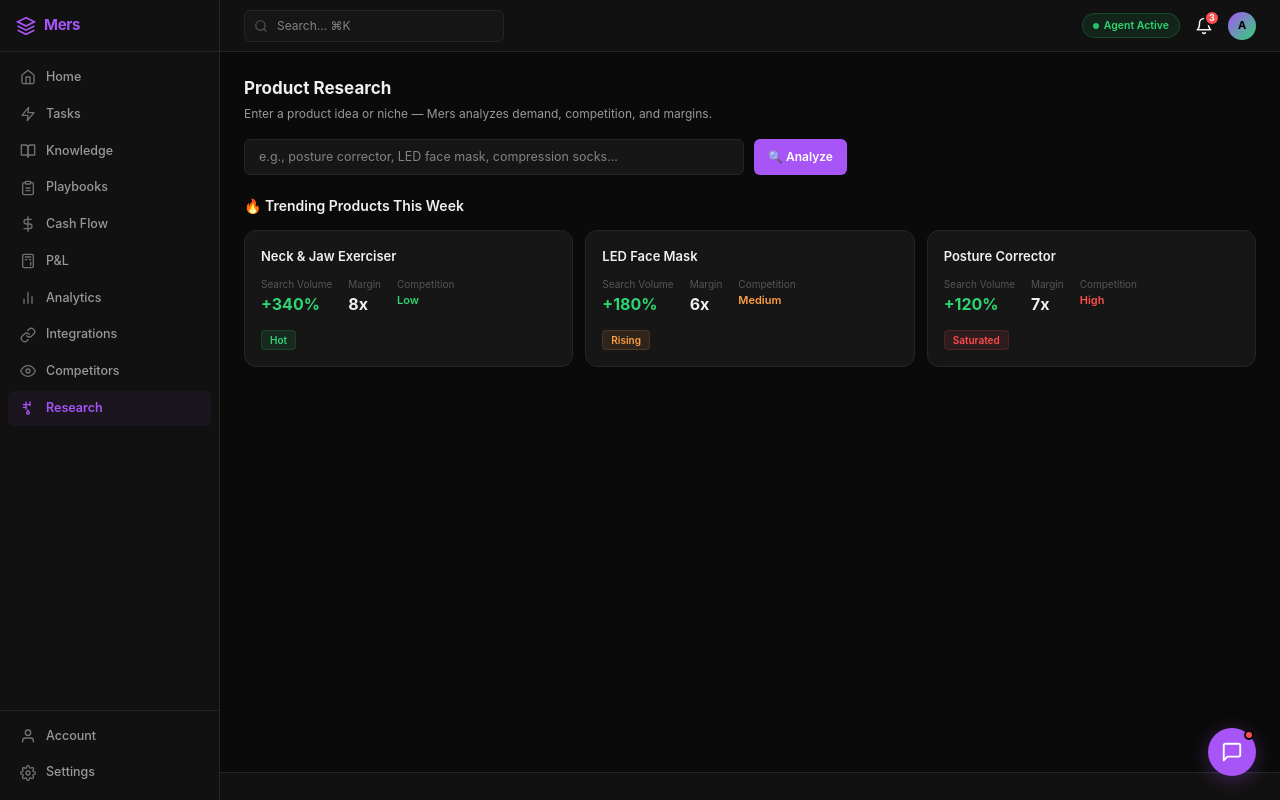
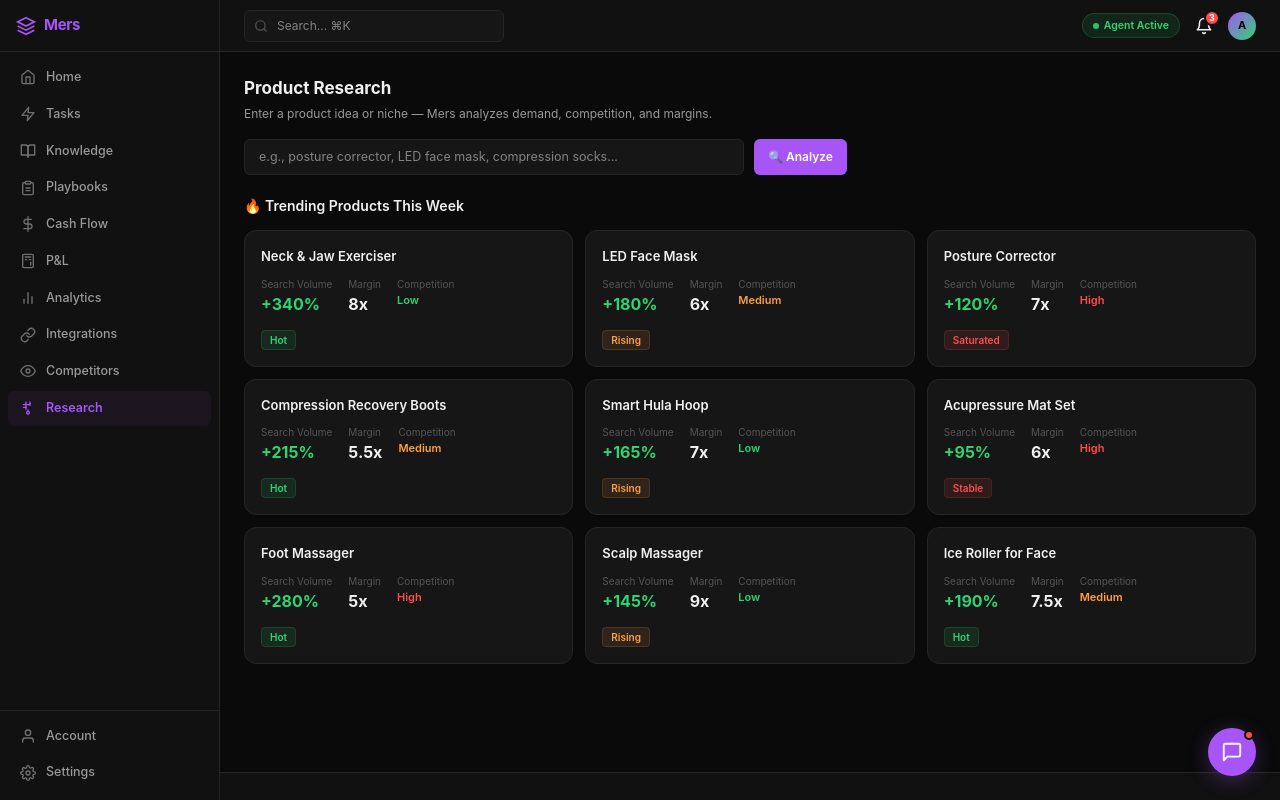
Before and after one commit to aldiyarsemedyarov/mers-app, a Next.js app: page /app/research in a window 1280 px wide. Built offline with nearby package versions, Linux system fonts and the light colour scheme.

Commit message:
feat: expand Competitors (6 entries) and Research (9 products)
- Competitors: added 4 more competitor stores with pricing data
- Research: added 6 more trending products with margins & competition
- All pages now have substantial content matching demo quality

```diff
--- a/src/app/app/(dash)/competitors/page.tsx
+++ b/src/app/app/(dash)/competitors/page.tsx
@@ -3,26 +3,12 @@
 import { Button } from '@/components/ui';
 
 const mockCompetitors = [
-  {
-    name: 'SlimWear.co',
-    url: 'https://slimwear.co',
-    category: 'Activewear',
-    price: 29,
-    priceChange: -10,
-    rating: 4.6,
-    reviews: 2834,
-    lastChecked: '2h ago',
-  },
-  {
-    name: 'FitComfort',
-    url: 'https://fitcomfort.com',
-    category: 'Activewear',
-    price: 42,
-    priceChange: 0,
-    rating: 4.8,
-    reviews: 1592,
-    lastChecked: '5h ago',
-  },
+  {name:'SlimWear.co',url:'https://slimwear.co',category:'Activewear',price:29,priceChange:-10,rating:4.6,reviews:2834,lastChecked:'2h ago'},
+  {name:'FitComfort',url:'https://fitcomfort.com',category:'Activewear',price:42,priceChange:0,rating:4.8,reviews:1592,lastChecked:'5h ago'},
+  {name:'ShapeActive',url:'https://shapeactive.com',category:'Compression wear',price:36,priceChange:3,rating:4.5,reviews:892,lastChecked:'3h ago'},
+  {name:'FlexFit Pro',url:'https://flexfitpro.com',category:'Activewear',price:44,priceChange:-5,rating:4.7,reviews:3241,lastChecked:'1h ago'},
+  {name:'CoreCompress',url:'https://corecompress.com',category:'Compression wear',price:38,priceChange:0,rating:4.4,reviews:1456,lastChecked:'6h ago'},
+  {name:'ActiveShape',url:'https://activeshape.co',category:'Activewear',price:32,priceChange:2,rating:4.6,reviews:2103,lastChecked:'4h ago'},
 ];
 
 export default function CompetitorsPage() {
--- a/src/app/app/(dash)/research/page.tsx
+++ b/src/app/app/(dash)/research/page.tsx
@@ -4,27 +4,15 @@ import { useState } from 'react';
 import { Button } from '@/components/ui';
 
 const trendingProducts = [
-  {
-    name: 'Neck & Jaw Exerciser',
-    searchVolume: '+340%',
-    margin: '8x',
-    competition: 'Low',
-    status: 'Hot',
-  },
-  {
-    name: 'LED Face Mask',
-    searchVolume: '+180%',
-    margin: '6x',
-    competition: 'Medium',
-    status: 'Rising',
-  },
-  {
-    name: 'Posture Corrector',
-    searchVolume: '+120%',
-    margin: '7x',
-    competition: 'High',
-    status: 'Saturated',
-  },
+  {name:'Neck & Jaw Exerciser',searchVolume:'+340%',margin:'8x',competition:'Low',status:'Hot'},
+  {name:'LED Face Mask',searchVolume:'+180%',margin:'6x',competition:'Medium',status:'Rising'},
+  {name:'Posture Corrector',searchVolume:'+120%',margin:'7x',competition:'High',status:'Saturated'},
+  {name:'Compression Recovery Boots',searchVolume:'+215%',margin:'5.5x',competition:'Medium',status:'Hot'},
+  {name:'Smart Hula Hoop',searchVolume:'+165%',margin:'7x',competition:'Low',status:'Rising'},
+  {name:'Acupressure Mat Set',searchVolume:'+95%',margin:'6x',competition:'High',status:'Stable'},
+  {name:'Foot Massager',searchVolume:'+280%',margin:'5x',competition:'High',status:'Hot'},
+  {name:'Scalp Massager',searchVolume:'+145%',margin:'9x',competition:'Low',status:'Rising'},
+  {name:'Ice Roller for Face',searchVolume:'+190%',margin:'7.5x',competition:'Medium',status:'Hot'},
 ];
 
 export default function ResearchPage() {
```
